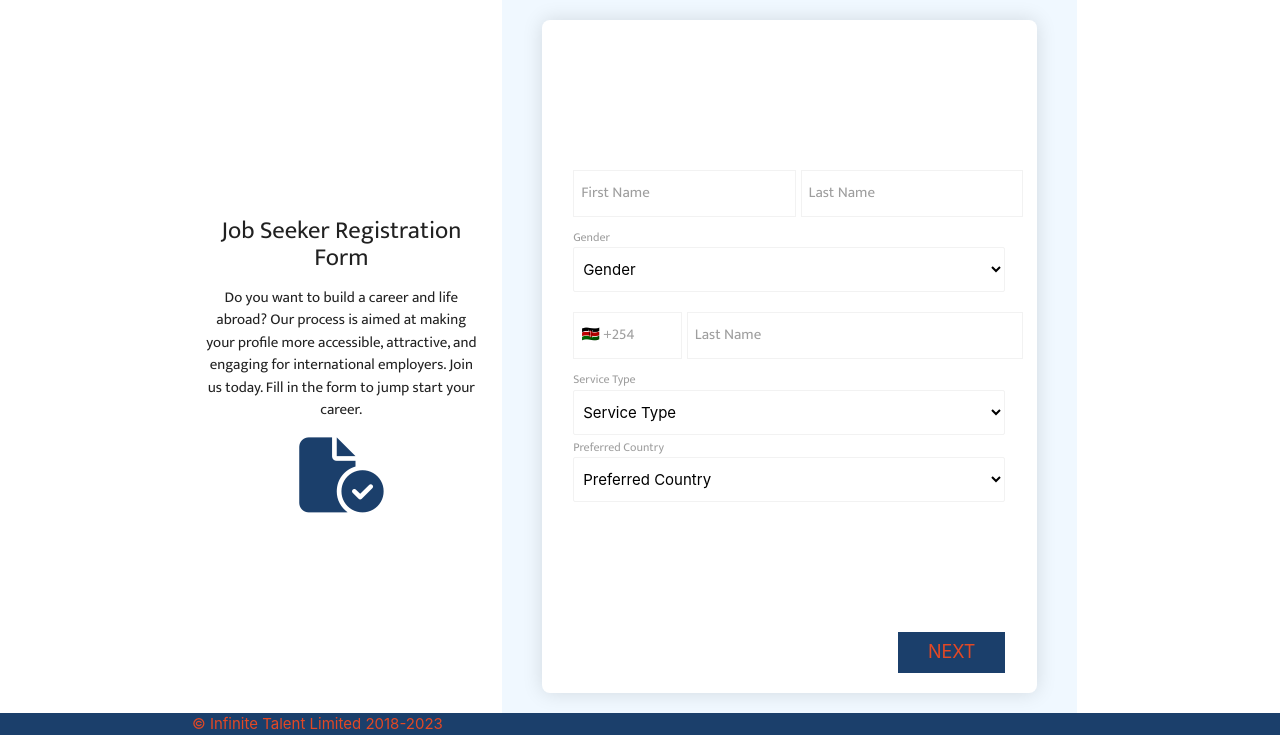
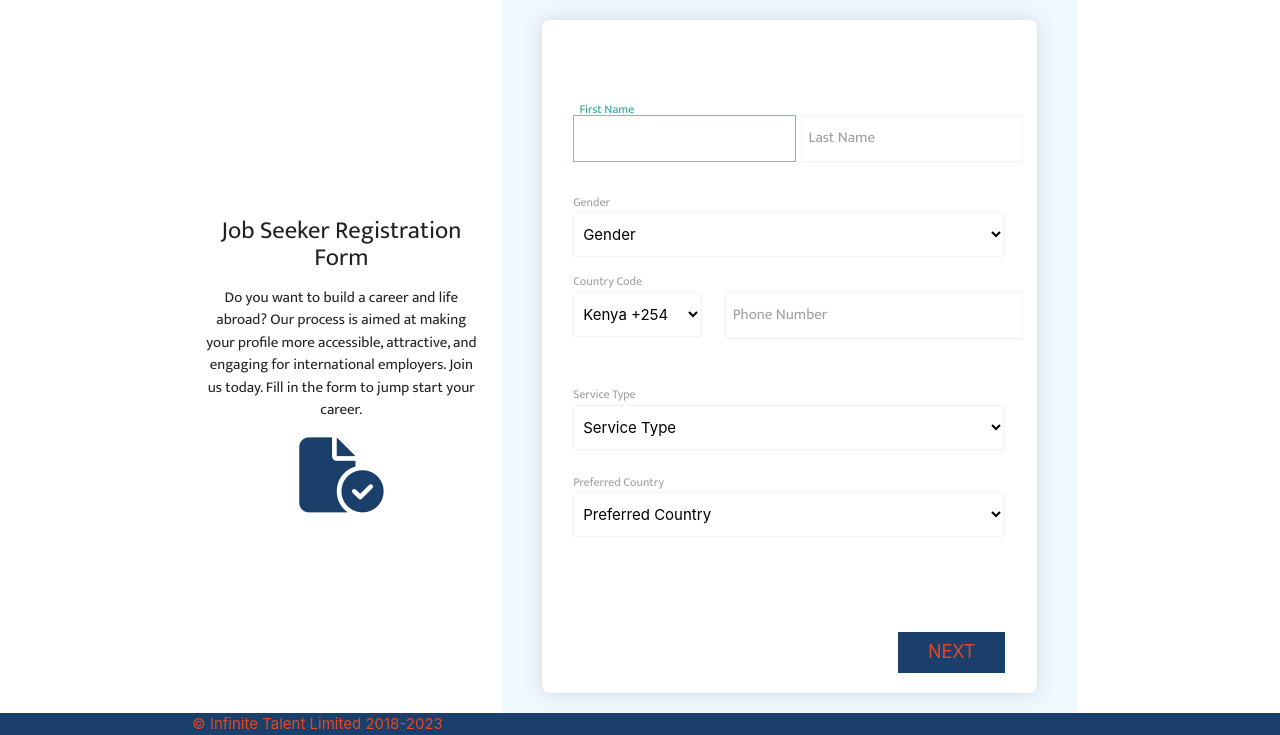
Before and after one commit to xcixor/talent, a Django app: page /accounts/registration/ in a window 1280 px wide. Shown: the part 65-800 px from the top of the page. Run offline with Django 4.2, Linux system fonts and the light colour scheme; parts of the project's set-up code (start-up, migrations or seed data) failed here and were passed over; some libraries are stand-ins or nearby versions.

Commit message:
chore(registration): add all fields needed to registration form

```diff
--- a/app/accounts/forms/__init__.py
+++ b/app/accounts/forms/__init__.py
@@ -1,4 +1,5 @@
 import re
+import operator
 from django.utils import timezone
 from django.contrib.auth import get_user_model
 from django import forms
@@ -10,11 +11,45 @@ from django.utils.encoding import force_bytes
 from django.conf import settings
 from django.contrib.auth.forms import AuthenticationForm
 from captcha.fields import ReCaptchaField
+from django_countries.widgets import CountrySelectWidget
 from common.email import HtmlEmailMixin
 from accounts.tokens import account_activation_token
+from phone_iso3166.country import country_prefixes, phone_country_prefix
+import flag
+import pycountry
 
 
 User = get_user_model()
+
+
+def get_phone_codes():
+    phone_codes = []
+    phone_codes.append(('254', f"{flag.flag('KE')} Kenya +254"))
+    prefixes = country_prefixes()
+    sorted_dict = sorted(prefixes.items(), key=operator.itemgetter(0))
+    for item in sorted_dict:
+        country = pycountry.countries.get(alpha_2=item[0])
+        if country:
+            phone_tuple = (
+                item[1], f'{flag.flag(item[0])} {country.name} +{item[1]}'
+            )
+            phone_codes.append(phone_tuple)
+    return phone_codes
+
+
+def get_countries(placeholder):
+    countries = []
+    countries.append(('', placeholder))
+    prefixes = country_prefixes()
+    sorted_dict = sorted(prefixes.items(), key=operator.itemgetter(0))
+    for item in sorted_dict:
+        country = pycountry.countries.get(alpha_2=item[0])
+        if country:
+            phone_tuple = (
+                item[1], f'{flag.flag(item[0])} {country.name}'
+            )
+            countries.append(phone_tuple)
+    return countries
 
 
 class RegistrationForm(forms.ModelForm, HtmlEmailMixin):
@@ -23,10 +58,47 @@ class RegistrationForm(forms.ModelForm, HtmlEmailMixin):
     password2 = forms.CharField(widget=forms.PasswordInput)
     terms = forms.BooleanField(initial=False, required=True)
     captcha = ReCaptchaField(required=True)
+    country_code = forms.ChoiceField(
+        choices=get_phone_codes(),
+        label=_("Country Code"),
+        widget=forms.Select(
+            attrs={
+                'class': 'show_select browser-default'}),
+        required=True)
+    preferred_country = forms.ChoiceField(
+        choices=get_countries("Preferred Country"),
+        label=_("Preferred Country"),
+        widget=forms.Select(
+            attrs={
+                'class': 'show_select browser-default'}),
+        required=True)
+    nationality = forms.ChoiceField(
+        choices=get_countries("Nationality"),
+        label=_("Nationality"),
+        widget=forms.Select(
+            attrs={
+                'class': 'show_select browser-default'}),
+        required=True)
+    country_of_residence = forms.ChoiceField(
+        choices=get_countries("Country of residence"),
+        label=_("Where do you currently reside"),
+        widget=forms.Select(
+            attrs={
+                'class': 'show_select browser-default'}),
+        required=True)
 
     class Meta:
         model = User
-        fields = ['first_name', 'last_name', 'email']
+        fields = [
+            'first_name', 'last_name', 'email', 'country_code',
+            'service_type', 'preferred_country', 'nationality',
+            'country_of_residence', 'date_of_birth', 'gender',
+            'highest_level_of_education', 'years_of_work', 'phone_number',
+            'type_of_visa', 'resume', 'linkedin_url', 'mode_of_contact']
+
+    # def __init__(self, ticket, *args, **kwargs):
+    #     super(RegistrationForm, self).__init__(*args, **kwargs)
+    #     self.fields['preferred_country'].initial = "KE"
 
     def clean_password1(self):
         password = self.cleaned_data['password1']
--- a/app/accounts/models/user.py
+++ b/app/accounts/models/user.py
@@ -1,4 +1,3 @@
-from operator import mod
 from django.db import models
 from django.contrib.auth.base_user import AbstractBaseUser
 from django.contrib.auth.base_user import BaseUserManager
@@ -74,7 +73,7 @@ class User(AbstractBaseUser, PermissionsMixin):
     phone_number = models.IntegerField()
     years_of_work = models.IntegerField()
     country_code = models.CharField(max_length=255)
-    preferred_country = CountryField()
+    preferred_country = CountryField(blank_label="(select country)")
     service_type = models.CharField(max_length=255)
     preferred_country = CountryField()
     nationality = CountryField()
@@ -83,7 +82,6 @@ class User(AbstractBaseUser, PermissionsMixin):
     type_of_visa = models.CharField(max_length=255)
     linkedin_url = models.URLField(max_length=255)
     mode_of_contact = models.CharField(max_length=255)
-
 
     objects = UserManager()
 
--- a/app/accounts/static/css/accounts/registration/registration.css
+++ b/app/accounts/static/css/accounts/registration/registration.css
@@ -67,6 +67,6 @@ button.submit-btn {
     padding: 10px 20px !important;
 }
 
-.input-field{
+.input-row{
     margin-top: 20px;
 }
--- a/app/accounts/templates/accounts/registration/registration.html
+++ b/app/accounts/templates/accounts/registration/registration.html
@@ -29,12 +29,12 @@
         <section class="form-section w-100 d-flex align-items-stretch justify-content-center">
           <div class="form-container w-100 flex-1 d-flex align-items-center justify-content-center">
             <form class="col s12 w-100 h-100">
-              {% include 'accounts/registration/step_one.html' %}
-              {% include 'accounts/registration/step_two.html' %}
-              {% include 'accounts/registration/step_three.html' %}
-              {% include 'accounts/registration/step_four.html' %}
-              {% include 'accounts/registration/step_five.html' %}
-              {% include 'accounts/registration/step_six.html' %}
+              {% include 'accounts/registration/step_1.html' %}
+              {% include 'accounts/registration/step_2.html' %}
+              {% include 'accounts/registration/step_3.html' %}
+              {% include 'accounts/registration/step_4.html' %}
+              {% include 'accounts/registration/step_5.html' %}
+              {% include 'accounts/registration/step_6.html' %}
             </form>
           </div>
         </section>
--- a/app/accounts/templates/accounts/registration/step_one.html
+++ b/app/accounts/templates/accounts/registration/step_1.html
@@ -1,8 +1,9 @@
+{% load countries %}
 <div class="step step-1 active-step h-100">
     <div class="inputs">
         <div class="row">
             <div class="input-field col s6">
-                <input id="first_name" type="text" class="validate" name="first_name">
+                <input id="first_name" type="text" class="validate" name="first_name" autofocus>
                 <label for="first_name">First Name</label>
             </div>
             <div class="input-field col s6">
@@ -11,7 +12,7 @@
             </div>
         </div>
         <div class="row">
-            <div class="col s12">
+            <div class="input-row col s12">
                 <label>Gender</label>
                 <select class="browser-default" name="phone_number">
                     <option value="" disabled selected>Gender</option>
@@ -21,18 +22,24 @@
                 </select>
             </div>
         </div>
-        <div class="row">
-            <div class="input-field col s3">
-                <input id="country_code" type="text" class="validate" name="country_code">
-                <label for="first_name">🇰🇪 +254</label>
+        <div class="row" style="margin-top: 20px;">
+            <div class="col s4">
+                <div style="margin-top: -8px;">
+                    <label>Country Code</label>
+                    {{form.country_code}}
+                </div>
+
             </div>
-            <div class="input-field col s9">
-                <input id="phone_number" type="text" class="validate" name="phone_number">
-                <label for="phone_number">Last Name</label>
+            <div class="col s8 ">
+                <div class="input-field">
+                    <input id="phone_number" type="number" class="validate" name="phone_number">
+                    <label for="phone_number">Phone Number</label>
+                </div>
+
             </div>
         </div>
         <div class="row">
-            <div class="col s12">
+            <div class="input-row col s12">
                 <label>Service Type</label>
                 <select class="browser-default" name="service_type">
                     <option value="" disabled selected>Service Type</option>
@@ -47,18 +54,9 @@
             </div>
         </div>
         <div class="row">
-            <div class="col s12">
+            <div class="col input-row s12">
                 <label>Preferred Country</label>
-                <select class="browser-default" name="preferred_country">
-                    <option value="" disabled selected>Preferred Country</option>
-                    <option value="1">Sales and Marketing</option>
-                    <option value="2">Power Plant</option>
-                    <option value="3">Agricultural</option>
-                    <option value="4">Automotive</option>
-                    <option value="5">Food</option>
-                    <option value="6">Mechanical and Plumbing</option>
-                    <option value="7">Construction Worker</option>
-                </select>
+                {{form.preferred_country}}
             </div>
         </div>
     </div>
--- a/app/accounts/templates/accounts/registration/step_two.html
+++ b/app/accounts/templates/accounts/registration/step_2.html
@@ -1,35 +1,24 @@
 <div class="step step-2 h-100">
     <div class="inputs">
+
         <div class="row">
-            <div class="col s12">
+            <div class="input-row col s6">
                 <label>Nationality</label>
-                <select class="browser-default" name="nationality">
-                    <option value="" disabled selected>Nationality</option>
-                    <option value="1">Male</option>
-                    <option value="2">Female</option>
-                    <option value="3">I would rather not say</option>
-                </select>
+                {{form.nationality}}
+            </div>
+            <div class="input-row col s6">
+                <label>Where do you currently reside</label>
+                {{form.country_of_residence}}
             </div>
         </div>
         <div class="row">
-            <div class="col s12">
-                <label>Where do you currently reside</label>
-                <select class="browser-default" name="residence">
-                    <option value="" disabled selected>Country of residence</option>
-                    <option value="1">Male</option>
-                    <option value="2">Female</option>
-                    <option value="3">I would rather not say</option>
-                </select>
-            </div>
-        </div>
-        <div class="row">
-            <div class="col s12">
+            <div class="input-row col s12">
                 <label for="date_of_birth">Date of Birth</label>
                 <input id="date_of_birth" name="date_of_birth" type="text" class="datepicker">
             </div>
         </div>
         <div class="row">
-            <div class="col s12">
+            <div class="input-row col s12">
                 <label>Highest Level of Education</label>
                 <select class="browser-default" name="level_of_education">
                     <option value="" disabled selected>Highest Level of Education</option>
@@ -41,13 +30,13 @@
             </div>
         </div>
         <div class="row">
-            <div class="input-field col s12">
+            <div class="input-field input-row col s12">
                 <input id="years_of_work_experience" type="number" class="validate" name="years_of_work_experience">
                 <label for="years_of_work_experience">Years of work Experience</label>
             </div>
         </div>
         <div class="row">
-            <div class="col s12">
+            <div class="input-row col s12">
                 <label>Your current type of Visa</label>
                 <select class="browser-default" name="type_of_visa">
                     <option value="" disabled selected>Your current type of Visa</option>
--- a/app/accounts/templates/accounts/registration/step_five.html
+++ b/app/accounts/templates/accounts/registration/step_5.html
@@ -2,21 +2,21 @@
     <div class="inputs">
 
         <div class="row">
-            <div class="input-field col s12">
+            <div class="input-field col s12 input-row">
                 <input id="email" type="email" class="validate" name="email" autofocus>
                 <label for="email">Email</label>
             </div>
         </div>
 
         <div class="row">
-            <div class="input-field col s12">
+            <div class="input-field col s12 input-row">
                 <input id="password1" type="password" autocomplete="off" class="validate" name="email">
                 <label for="password1">Password</label>
             </div>
         </div>
 
         <div class="row">
-            <div class="input-field col s12">
+            <div class="input-field col s12 input-row">
                 <input id="password2" type="password" autocomplete="off" class="validate" name="email">
                 <label for="password2">Confirm Password</label>
             </div>
--- a/app/common/static/css/common/common.css
+++ b/app/common/static/css/common/common.css
@@ -57,6 +57,15 @@
     align-items: stretch;
 }
 
+.align-items-baseline {
+    align-items: baseline;
+}
+.align-items-flex-start {
+    align-items: flex-start;
+}
+.justify-content-baseline {
+    justify-content: baseline;
+}
 .w-100{
     width: 100%;
 }
--- a/app/common/static/css/common/inputs.css
+++ b/app/common/static/css/common/inputs.css
@@ -26,3 +26,7 @@
      border:solid 0.05em #ee917c!important;
      box-shadow: none!important;
 }
+
+select.show_select{
+     display: block;
+}
--- a/app/core/settings/base.py
+++ b/app/core/settings/base.py
@@ -38,6 +38,7 @@ INSTALLED_APPS = [
     'django.contrib.staticfiles',
     'django_htmx',
     'captcha',
+    'django_countries',
     'index.apps.IndexConfig',
     'common.apps.CommonConfig',
     'accounts.apps.AccountsConfig',
```
Also changed, not shown: app/accounts/templates/accounts/registration/step_3.html (renamed from app/accounts/templates/accounts/registration/step_three.html), app/accounts/templates/accounts/registration/step_4.html (renamed from app/accounts/templates/accounts/registration/step_four.html), app/accounts/templates/accounts/registration/step_6.html (renamed from app/accounts/templates/accounts/registration/step_six.html), 3 other files.
